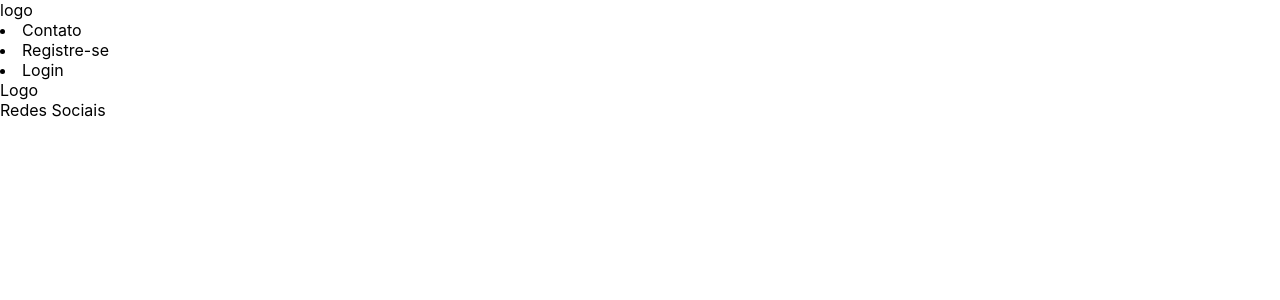
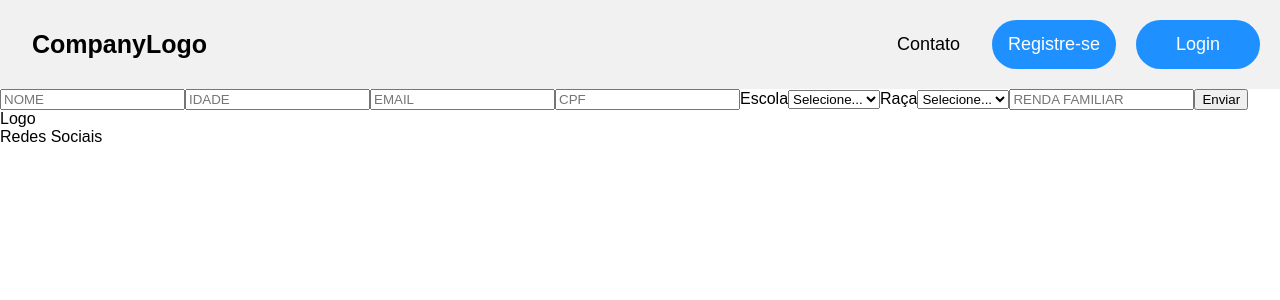
Before and after one commit to TiagoEsdras/aprendev, a React (Create React App) app: page /register-student in a window 1280 px wide. Shown: the top 300 px of the page. Built offline with nearby package versions, Linux system fonts and the light colour scheme.

Commit message:
Iniciando Css

```diff
--- a/src/App.css
+++ b/src/App.css
@@ -36,3 +36,62 @@
     transform: rotate(360deg);
   }
 }
+
+body {
+  margin: 0;
+  font-family: Arial, Helvetica, sans-serif;
+}
+
+.header {
+  overflow: hidden;
+  background-color: #f1f1f1;
+  padding: 20px 10px;
+}
+
+.header a {
+  float: left;
+  color: black;
+  text-align: center;
+  padding: 12px;
+  text-decoration: none;
+  font-size: 18px;
+  line-height: 25px;
+  border-radius: 4px;
+  margin: 0px 10px;
+}
+
+.header a.logo {
+  font-size: 25px;
+  font-weight: bold;
+}
+
+.header a:hover {
+  color: black;
+}
+
+.header a.active {
+  background-color: dodgerblue;
+  color: white;
+  width: 100px;
+  border-radius: 50px;
+}
+
+.header a.active:hover {
+  background-color: wheat;
+}
+
+.header-right {
+  float: right;
+}
+
+@media screen and (max-width: 500px) {
+  .header a {
+    float: none;
+    display: block;
+    text-align: left;
+  }
+
+  .header-right {
+    float: none;
+  }
+}
--- a/src/Components/FormCompany.js
+++ b/src/Components/FormCompany.js
@@ -4,7 +4,45 @@ class FormCompany extends Component {
   render() {
     return (
       <div>
-        <form />
+        <form>
+          <label htmlFor="name">
+            <input
+              type="text"
+              id="name"
+              name="name"
+              placeholder="NOME DA EMPRESA"
+            />
+          </label>
+          <label htmlFor="email">
+            <input
+              type="email"
+              id="email"
+              name="email"
+              placeholder="EMAIL"
+            />
+          </label>
+          <label htmlFor="cnpj">
+            <input
+              type="text"
+              id="cnpj"
+              name="cnpj"
+              placeholder="CNPJ"
+            />
+          </label>
+          <label>
+          <input
+              type="text"
+              id="numero-funcionarios"
+              name="numero-funcionarios"
+              placeholder="N° DE FUNCIONÁRIOS"
+            />
+          </label>
+          <button
+            type="submit"
+          >
+            Enviar
+          </button>
+        </form>
       </div>
     )
   }
--- a/src/Components/FormONG.js
+++ b/src/Components/FormONG.js
@@ -4,7 +4,45 @@ class FormONG extends Component {
   render() {
     return (
       <div>
-        <form />
+        <form>
+          <label htmlFor="name">
+            <input
+              type="text"
+              id="name"
+              name="name"
+              placeholder="NOME DA ONG"
+            />
+          </label>
+          <label htmlFor="email">
+            <input
+              type="email"
+              id="email"
+              name="email"
+              placeholder="EMAIL"
+            />
+          </label>
+          <label htmlFor="registro">
+            <input
+              type="text"
+              id="registro"
+              name="registro"
+              placeholder="REGISTRO"
+            />
+          </label>
+          <label>
+            <input
+              type="text"
+              id="finalidade"
+              name="finalidade"
+              placeholder="FINALIDADE"
+            />
+          </label>
+          <button
+            type="submit"
+          >
+            Enviar
+          </button>
+        </form>
       </div>
     )
   }
--- a/src/Components/FormStudent.js
+++ b/src/Components/FormStudent.js
@@ -4,7 +4,71 @@ class FormStudent extends Component {
   render() {
     return (
       <div>
-        <form />
+        <form>
+          <label htmlFor="nome">
+            <input
+              type="text"
+              id="nome"
+              name="nome"
+              placeholder="NOME"
+            />
+          </label>
+          <label htmlFor="idade">
+            <input
+              type="number"
+              id="idade"
+              name="idade"
+              placeholder="IDADE"
+            />
+          </label>
+          <label htmlFor="email">
+            <input
+              type="email"
+              id="email"
+              name="email"
+              placeholder="EMAIL"
+            />
+          </label>
+          <label htmlFor="cpf">
+            <input
+              type="text"
+              id="cpf"
+              name="cpf"
+              placeholder="CPF"
+            />
+          </label>
+          <label>
+            Escola
+            <select>
+              <option>Selecione...</option>
+              <option>Escola1</option>
+              <option>Escola1</option>
+              <option>Escola1</option>
+            </select>
+          </label>
+          <label>
+            Raça
+            <select>
+              <option>Selecione...</option>
+              <option>raça</option>
+              <option>raça</option>
+              <option>raça</option>
+            </select>
+          </label>
+          <label htmlFor="renda">
+            <input
+              type="text"
+              id="renda"
+              name="renda"
+              placeholder="RENDA FAMILIAR"
+            />
+          </label>
+          <button
+            type="submit"
+          >
+            Enviar
+          </button>
+        </form>
       </div>
     )
   }
--- a/src/Components/Header.js
+++ b/src/Components/Header.js
@@ -3,14 +3,12 @@ import { Component } from 'react';
 class Header extends Component {
   render() {
     return (
-      <header>
-        <div>
-          logo
-        </div>
-        <nav>
-          <li>Contato</li>
-          <li>Registre-se</li>
-          <li>Login</li>
+      <header className="header">
+        <a href="#default" class="logo">CompanyLogo</a>
+        <nav className="header-right">
+          <a href="#home">Contato</a>
+          <a class="active" href="#contact">Registre-se</a>
+          <a class="active" href="#about">Login</a>
         </nav>
       </header>
     )
--- /dev/null
+++ b/src/Components/TechPath.js
@@ -0,0 +1,15 @@
+import { Component } from 'react';
+
+class TechPath extends Component {
+  render() {
+    return (
+      <div>
+        <h1>
+          1 ano de programa
+        </h1>
+      </div>
+    )
+  }
+}
+
+export default TechPath;
--- a/src/Pages/Home.js
+++ b/src/Pages/Home.js
@@ -3,6 +3,7 @@ import Footer from '../Components/Footer';
 import Header from '../Components/Header';
 import MainSlide from '../Components/MainSlide';
 import Profile from '../Components/Profile';
+import TechPath from '../Components/TechPath';
 
 class Home extends Component {
 
@@ -36,6 +37,7 @@ class Home extends Component {
           handlerClickCompany={this.handlerClickCompany}
           handlerClickONG={this.handlerClickONG}
         />
+        <TechPath />
         <Footer />
       </div>
     )
```
Also changed, not shown: 1 other file (tests, documents, lock files or other folders).
